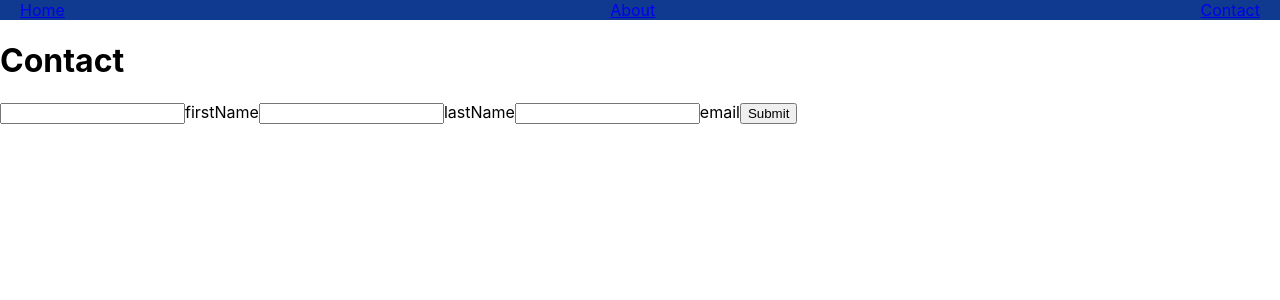
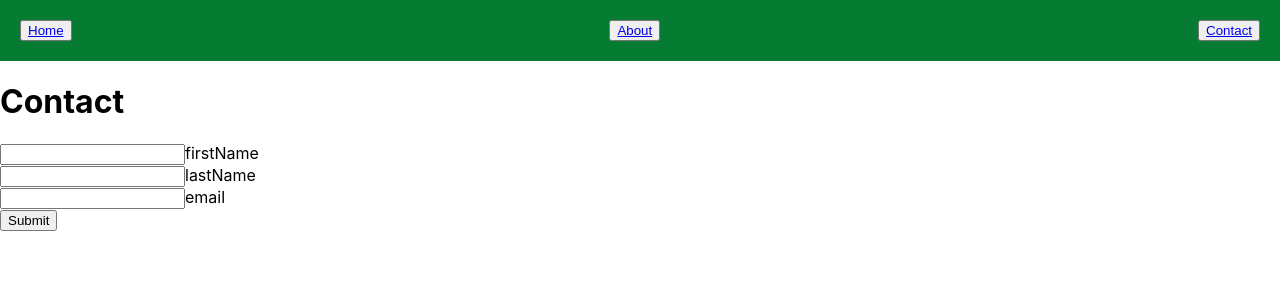
Before and after one commit to ClaytonStealth/react-router-introduction, a React (Create React App) app: page /contact in a window 1280 px wide. Shown: the top 300 px of the page. Built offline with nearby package versions, Linux system fonts and the light colour scheme.

Commit message:
cleaning some stuff? idk

```diff
--- a/src/Components/NavBar.js
+++ b/src/Components/NavBar.js
@@ -2,9 +2,15 @@ import { Link } from "react-router-dom";
 const NavBar = () => {
   return (
     <div className='navBar'>
-      <Link to='/'>Home</Link>
-      <Link to='/about'>About</Link>
-      <Link to='/contact'>Contact</Link>
+      <button className='navLinks'>
+        <Link to='/'>Home</Link>
+      </button>
+      <button className='navLinks'>
+        <Link to='/about'>About</Link>
+      </button>
+      <button className='navLinks'>
+        <Link to='/contact'>Contact</Link>
+      </button>
     </div>
   );
 };
--- a/src/Pages/Contact.js
+++ b/src/Pages/Contact.js
@@ -23,6 +23,7 @@ const Contact = () => {
         }}
       />
       firstName
+      <br />
       <input
         type='text'
         value={lastName}
@@ -32,6 +33,7 @@ const Contact = () => {
         }}
       />
       lastName
+      <br />
       <input
         type='text'
         value={email}
@@ -41,12 +43,18 @@ const Contact = () => {
         }}
       />
       email
+      <br />
       <button
         onClick={() => {
-          if (email !== "" && lastName !== "" && firstName !== "") {
+          if (
+            email !== "" &&
+            email.includes("@") === true &&
+            lastName !== "" &&
+            firstName !== ""
+          ) {
             navigate("/");
           } else {
-            alert("Please fill all the fields");
+            alert("Please fill all the fields or check your email");
           }
         }}
       >
--- a/src/index.css
+++ b/src/index.css
@@ -15,8 +15,7 @@ code {
 .navBar {
   display: flex;
   justify-content: space-between;
-  align-items: center;
-  background-color: #0f3a8f;
+  background-color: #067c33;
   color: white;
-  padding: 0 20px;
+  padding: 20px;
 }
```
